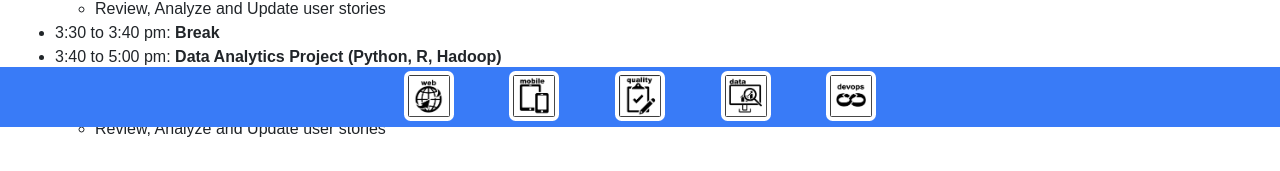
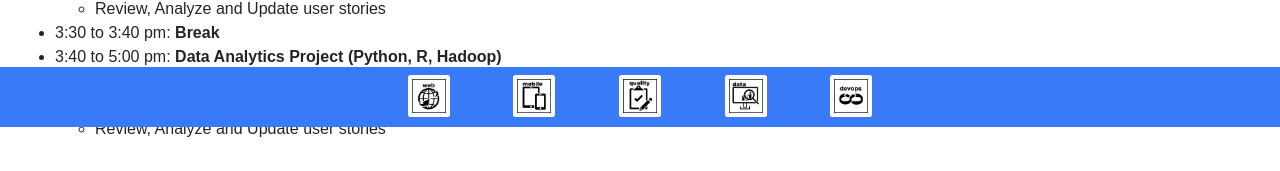
Before and after one commit to pscheid1/tssg-htmlImport, a plain HTML site: page index.html in a window 1280 px wide. Shown: the part 673-844 px from the top of the page. Drawn offline with nearby package versions, Linux system fonts and the light colour scheme.

Commit message:
Add default border to footer icons

```diff
--- a/Styles/tssgStyle.css
+++ b/Styles/tssgStyle.css
@@ -87,11 +87,13 @@ footer img {
   padding: 4px;
   margin: 0 2% 2% 2%;
   background-color: white;
+  /* assign a border with same color as footer background color */
+  /* then when icon is selected it won't appear to shrink */
+  border: 4px solid rgb(57, 123, 247);
   border-radius: 13%;
 }
 
 .selected {
   border: 4px solid black;
-  /* border: 4px solid rgb(57, 123, 247); */
   /* background-color: rgb(57, 123, 247); */
 }
```
